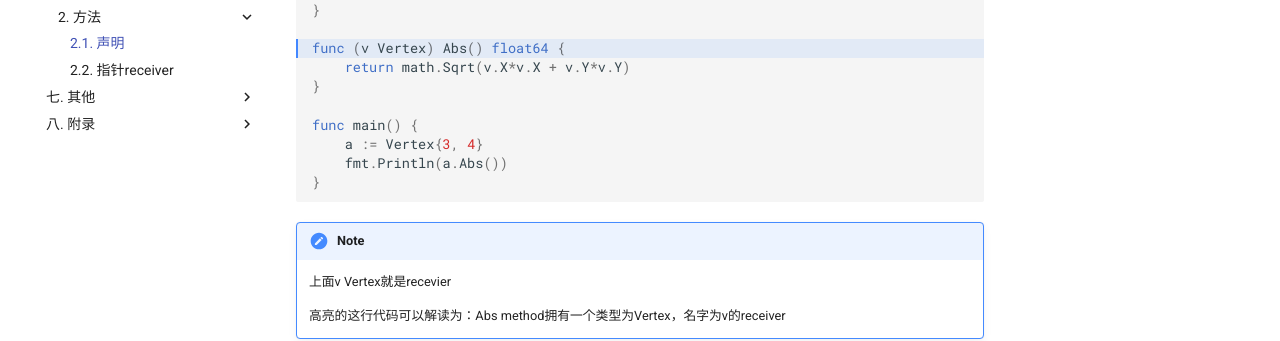
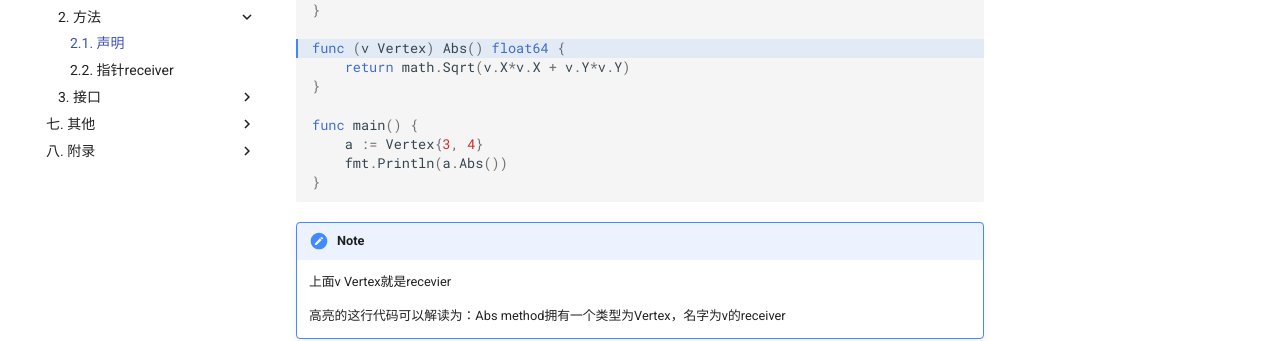
Before and after one commit to yxhsea/golang, an MkDocs documentation site: the page built from docs/method/method_main.md, in a window 1280 px wide. Shown: the part 310-651 px from the top of the page. Built offline with MkDocs 1.6.1 and Material for MkDocs 9.7.7, drawn with Linux system fonts in a browser that asks for light colours; comment, search, counter and statistics services are not loaded; old or Windows-style settings are respelled for this version of MkDocs.

Commit message:
add interface

```diff
--- a/mkdocs.yml
+++ b/mkdocs.yml
@@ -115,8 +115,10 @@
     - 六. 方法与接口:
         - 1. 概念汇总: method/overview.md
         - 2. 方法:
-            - 2.1. 声明: method/define.md
-            - 2.2. 指针receiver: method/receiver.md
+            - 2.1. 声明: method/method_main.md
+            - 2.2. 指针receiver: method/method_receiver.md
+        - 3. 接口:
+            - 3.1. 声明: method/interface_main.md
     - 七. 其他:
         - 1. 字符串处理: other/string.md
         - 2. range: other/range.md
```
Also changed, not shown: docs/method/interface_main.md (added), docs/method/method_main.md (renamed from docs/method/define.md), docs/method/method_receiver.md (renamed from docs/method/receiver.md).
